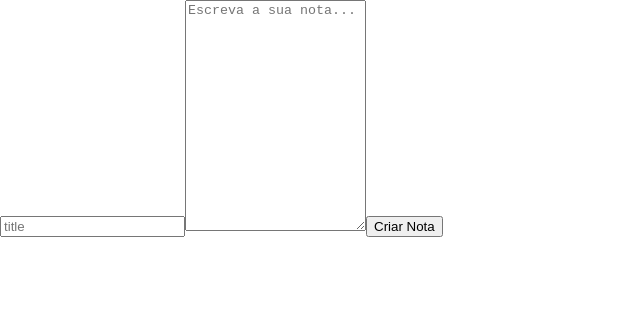
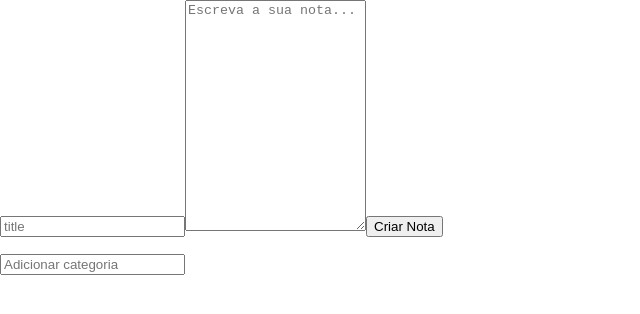
Before and after one commit to lucasclazer/react-example-base-app, a React (Create React App) app: page / in a window 1280 px wide. Shown: the top 314 px of the page, without its empty margins (0-640 px from the left). Built offline with nearby package versions, Linux system fonts and the light colour scheme.

Commit message:
Creating categories list component and testing CategoryList component mechanics.

```diff
--- a/src/App.js
+++ b/src/App.js
@@ -1,4 +1,5 @@
 import React, { Component } from "react";
+import CategoryList from "./components/CategoryList/CategoryList";
 import FormularioCadastro from "./components/FormularioCadastro";
 import ListaNotas from "./components/ListaNotas/ListaNotas";
 
@@ -7,6 +8,7 @@ export default class App extends Component {
     super();
     this.state = {
       notes: [],
+      categories: [],
     };
   }
 
@@ -23,10 +25,19 @@ export default class App extends Component {
     this.setState({ notes: [...notes] });
   };
 
+  _addCategory = (name) => {
+    const newCategories = [...this.state.categories, { name: name }];
+    this.setState({ categories: newCategories });
+  };
+
   render() {
     return (
       <section>
         <FormularioCadastro createNote={this._createNote} />
+        <CategoryList
+          categories={this.state.categories}
+          addCategory={this._addCategory}
+        />
         <ListaNotas notes={this.state.notes} removeNote={this._removeNote} />
       </section>
     );
--- /dev/null
+++ b/src/components/CategoryList/CategoryList.jsx
@@ -0,0 +1,31 @@
+import React from "react";
+
+export default function CategoryList(props) {
+  const _handleInputAddCategory = (e) => {
+    console.log(
+      "e",
+      e.key,
+      "e.tartget",
+      e.target.value,
+      "props",
+      props.addCategory
+    );
+    if (e.key === "Enter")
+      props.addCategory && props.addCategory(e.target.value);
+  };
+  return (
+    <section>
+      <ul>
+        {props.categories &&
+          props.categories.map((category, index) => (
+            <li key={index}>{category.name}</li>
+          ))}
+      </ul>
+      <input
+        placeholder="Adicionar categoria"
+        type="text"
+        onKeyUp={_handleInputAddCategory}
+      />
+    </section>
+  );
+}
```
